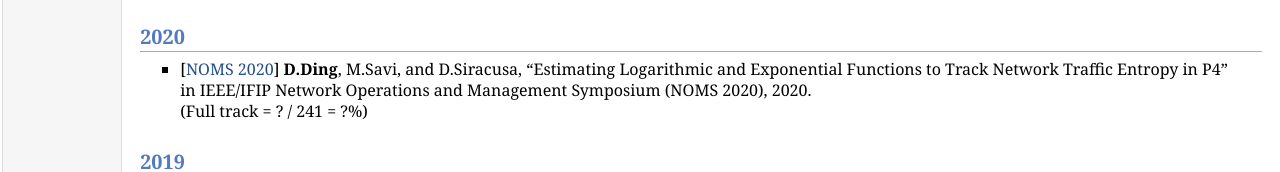
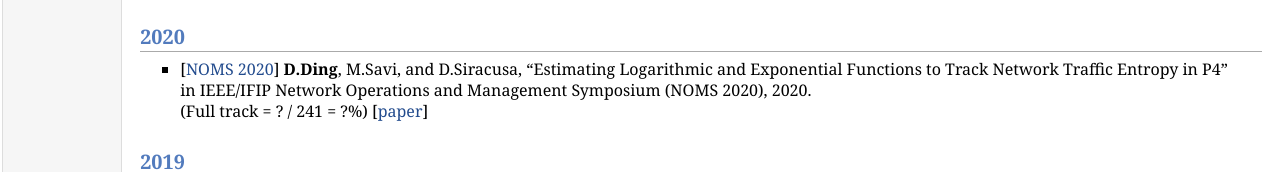
Before and after one commit to DINGDAMU/Personal-page, a plain HTML site: page publications.html in a window 1280 px wide. Shown: the part 255-427 px from the top of the page. Drawn offline with Linux system fonts and the light colour scheme.

Commit message:
upload paper

```diff
--- a/publications.html
+++ b/publications.html
@@ -30,7 +30,7 @@
 Functions to Track Network Traffic Entropy in P4” <br />
 in IEEE/IFIP Network Operations and Management Symposium
 (NOMS 2020), 2020.<br />
-(Full track =  ? / 241 = ?%) </p>
+(Full track =  ? / 241 = ?%) [<a href="papers/NOMS2020.pdf">paper</a>] </p>
 </li>
 </ul>
 <h2>2019</h2>
```
